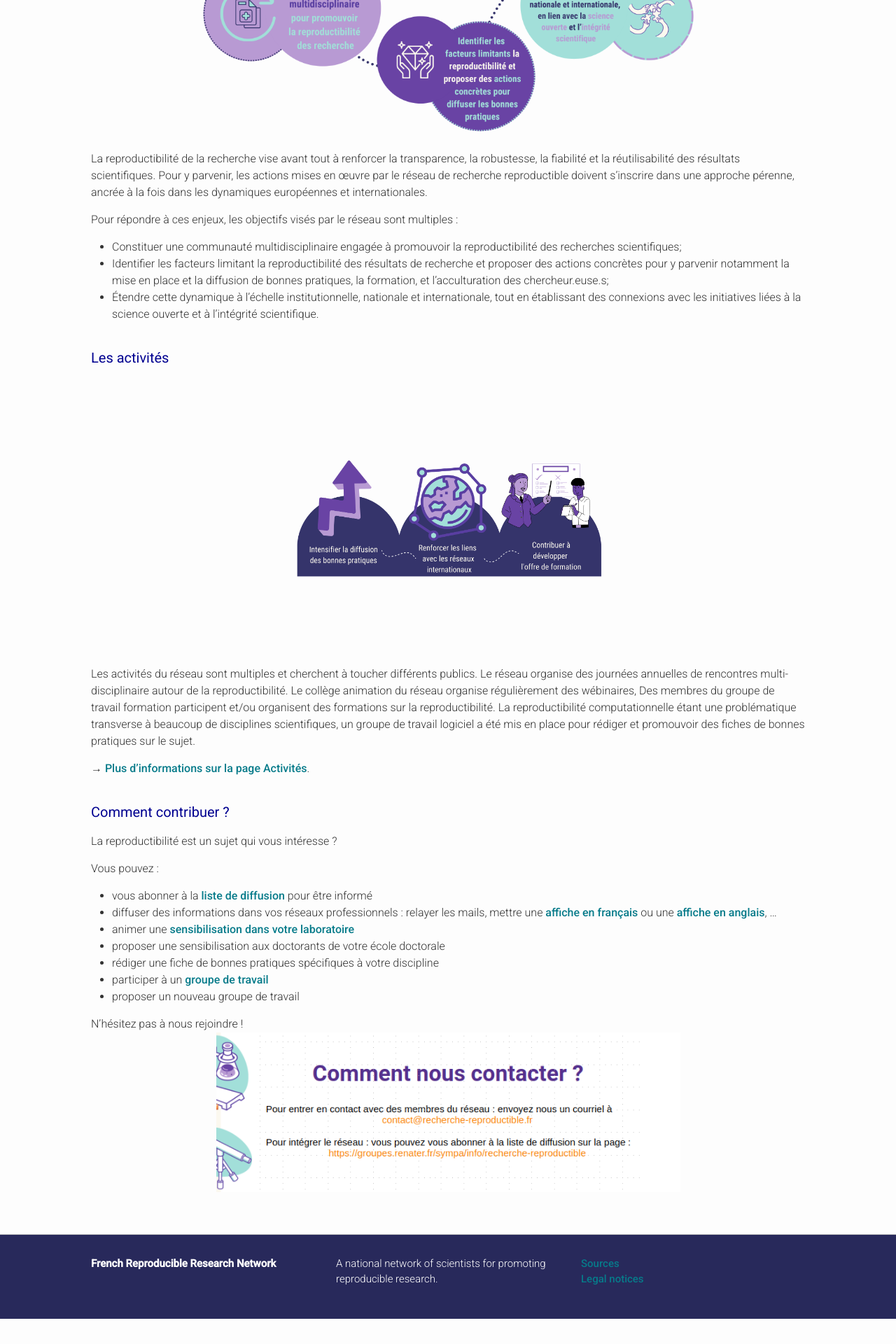
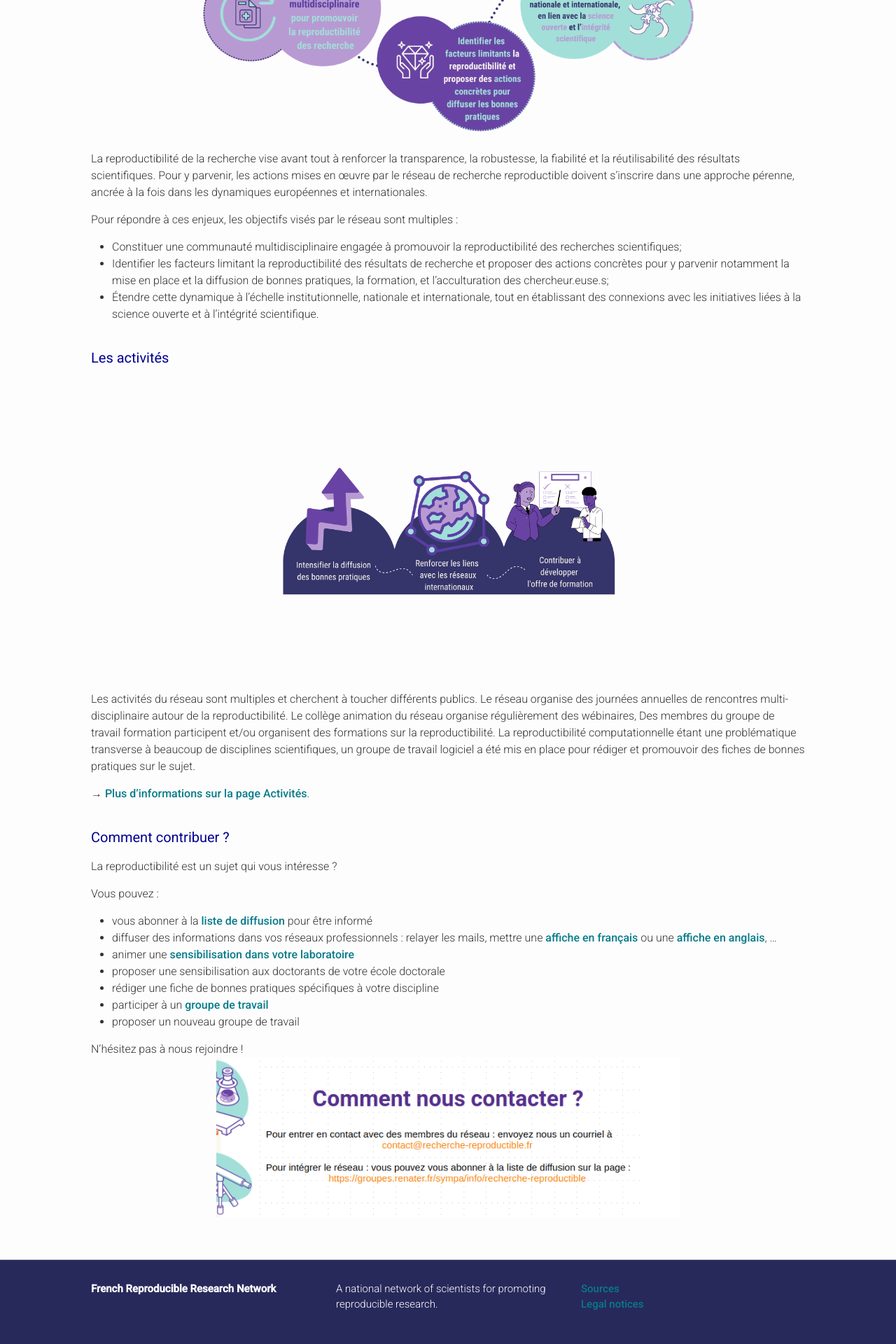
Before and after one commit to FR-RN/FR-RN, a Jekyll site: the page built from index.md, in a window 1280 px wide. Shown: the part 1418-3338 px from the top of the page at 70% size. Built offline with Jekyll 4.4.1, drawn with Linux system fonts in a browser that asks for light colours; some web fonts are replaced; before the commit the page ends 3302 px from its top, so only the background shows below that.

Commit message:
Add acivites

```diff
--- a/index.md
+++ b/index.md
@@ -131,7 +131,7 @@ Pour répondre à ces enjeux, les objectifs visés par le réseau sont multiples
 
 ## Les activités
 
-![Actions reseau](../assets/images/activites_recherche-repro2.png){: style="width: 55%; display:block; margin-right: auto; margin-left:auto;" }
+![Actions reseau](../assets/images/activites_recherche-repro2b.png){: style="width: 60%; display:block; margin-right: auto; margin-left:auto;" }
 
 Les activités du réseau sont multiples et cherchent à toucher différents publics. Le réseau organise des journées annuelles de rencontres multi-disciplinaire autour de la reproductibilité. Le collège animation du réseau organise régulièrement des wébinaires, Des membres du groupe de travail formation participent et/ou organisent des formations sur la reproductibilité. La reproductibilité computationnelle étant une problématique transverse à beaucoup de disciplines scientifiques, un groupe de travail logiciel a été mis en place pour rédiger et promouvoir des fiches de bonnes pratiques sur le sujet.
 
```
Also changed, not shown: assets/images/activites_recherche-repro2b.png (added).
